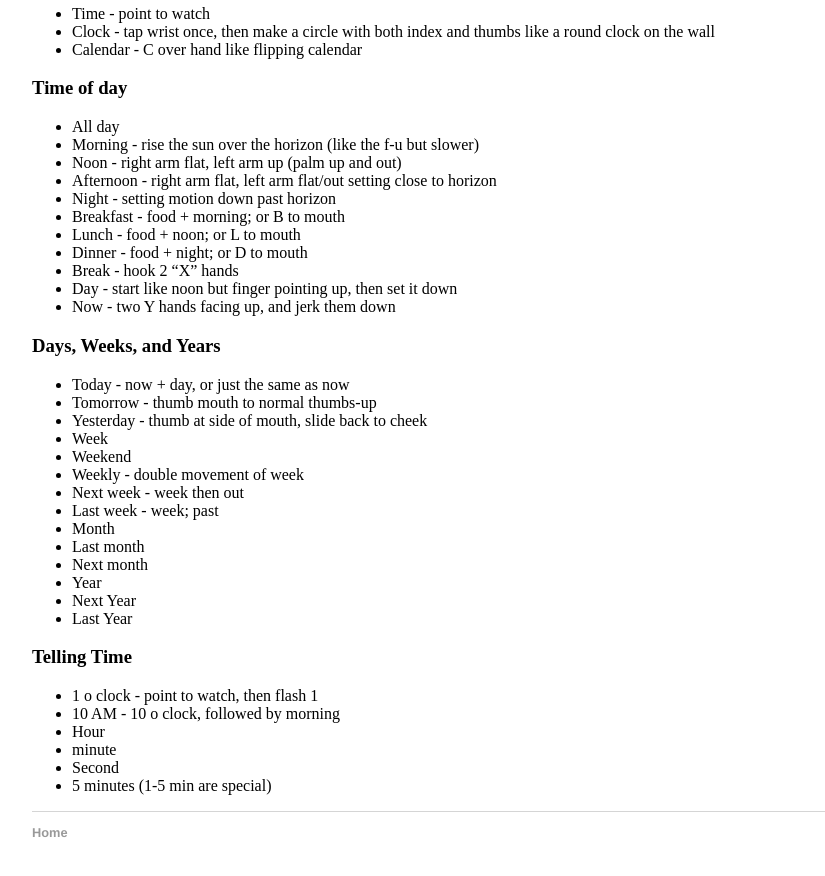
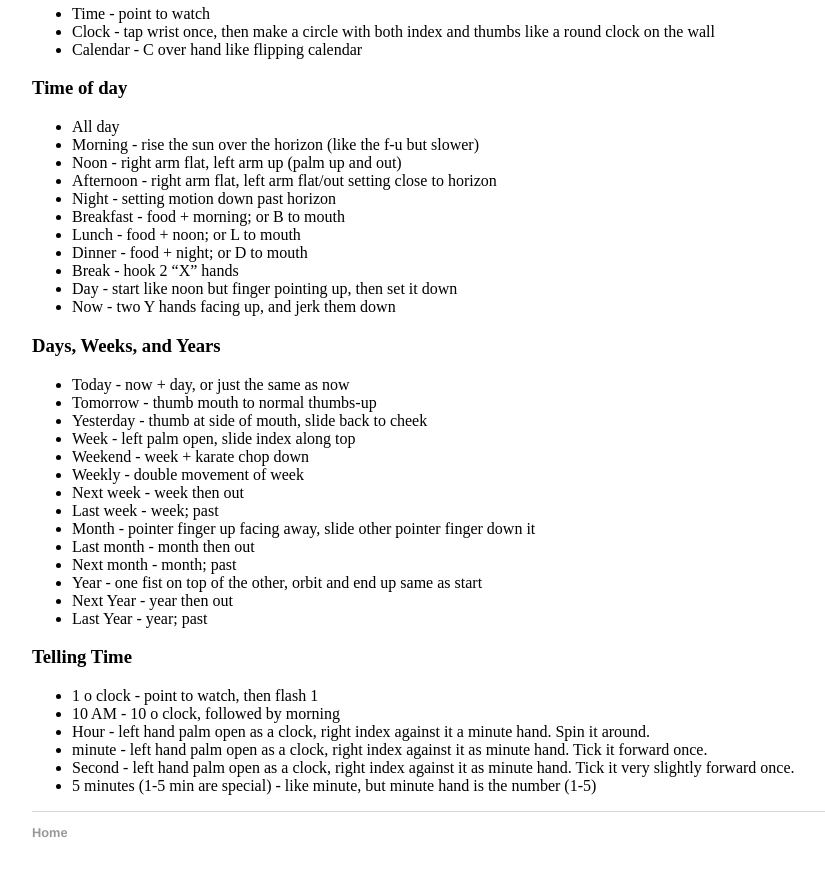
Before and after one commit to angrysfguy/ASL, a Jekyll site: the page built from _posts/2016-02-12-Beginner-ASL-Week-3.md, in a window 1280 px wide and 900 px high, scrolled down 1398 px. Shown: the top 876 px of the window, without its empty margins (160-985 px from the left). Built offline with Jekyll 4.4.1, drawn with Linux system fonts in a browser that asks for light colours.

Commit message:
Update 2016-02-12-Beginner-ASL-Week-3.md

```diff
--- a/_posts/2016-02-12-Beginner-ASL-Week-3.md
+++ b/_posts/2016-02-12-Beginner-ASL-Week-3.md
@@ -9,7 +9,6 @@ date: 2016-02-12
 * Nouns are double tap
 
 ## Week 2 Words We Missed
-
 ### School
 * Library - dancing L
 * Table - arms forward on top of each other, like a genie
@@ -55,7 +54,6 @@ date: 2016-02-12
 * Like - fists with index fingers pointing out, bump fists/hands together
 
 ## New Vocabulary
-
 ### General Time
 * Time - point to watch
 * Clock - tap wrist once, then make a circle with both index and thumbs like a round clock on the wall
@@ -78,22 +76,22 @@ date: 2016-02-12
 * Today - now + day, or just the same as now
 * Tomorrow - thumb mouth to normal thumbs-up
 * Yesterday - thumb at side of mouth, slide back to cheek
-* Week
-* Weekend
+* Week - left palm open, slide index along top
+* Weekend - week + karate chop down
 * Weekly - double movement of week
 * Next week - week then out
 * Last week - week; past
-* Month
-* Last month
-* Next month
-* Year
-* Next Year
-* Last Year
+* Month - pointer finger up facing away, slide other pointer finger down it
+* Last month - month then out
+* Next month - month; past
+* Year - one fist on top of the other, orbit and end up same as start
+* Next Year - year then out
+* Last Year - year; past
 
 ### Telling Time
 * 1 o clock - point to watch, then flash 1
 * 10 AM - 10 o clock, followed by morning
-* Hour
-* minute
-* Second
-* 5 minutes (1-5 min are special)
+* Hour - left hand palm open as a clock, right index against it a minute hand.  Spin it around.
+* minute - left hand palm open as a clock, right index against it as minute hand.  Tick it forward once.
+* Second - left hand palm open as a clock, right index against it as minute hand.  Tick it very slightly forward once.
+* 5 minutes (1-5 min are special) - like minute, but minute hand is the number (1-5)
```
